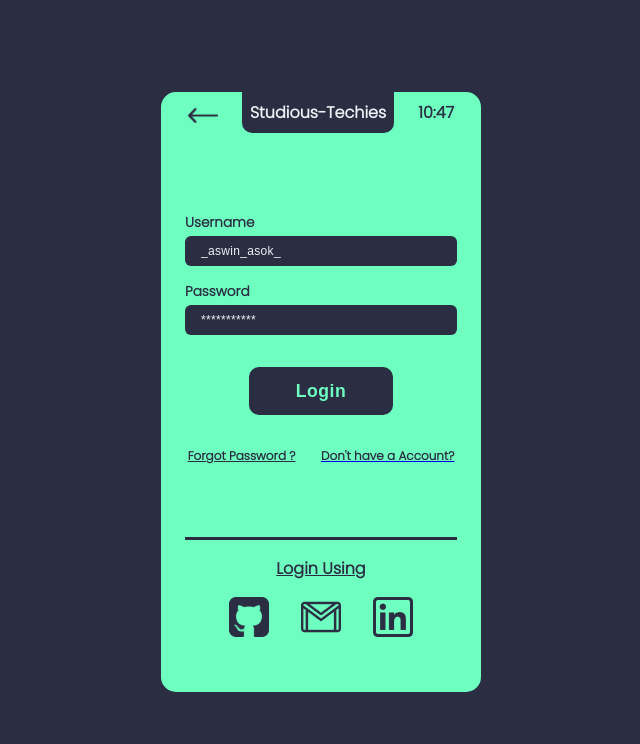
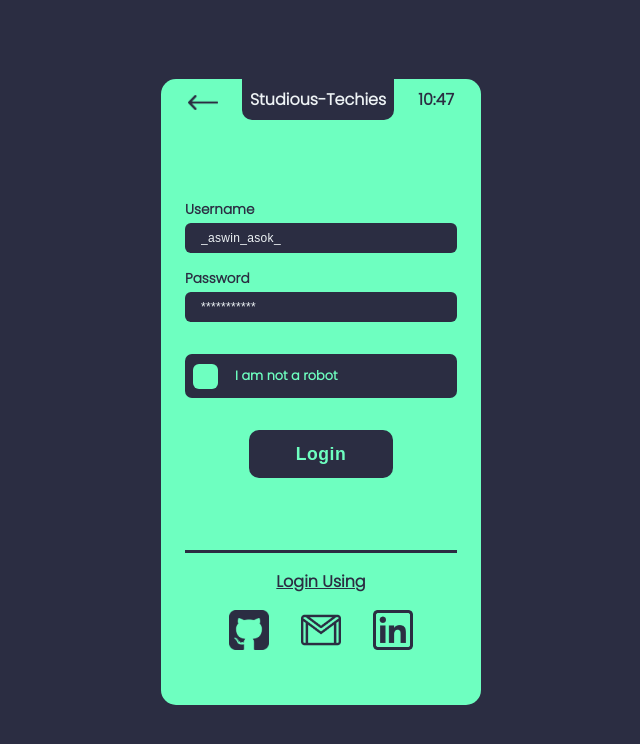
Before and after one commit to AswinAsok/Studious-Techies, a React (Create React App) app: page /login in a window 1280 px wide. Shown: the top 744 px of the page, without its empty margins (319-959 px from the left). Built offline with nearby package versions, Linux system fonts and the light colour scheme.

Commit message:
Design Changes

```diff
--- a/src/Home/Home.css
+++ b/src/Home/Home.css
@@ -79,4 +79,5 @@
 .card-content{
     font-size: 0.9rem;
     font-weight: bold;
+    text-align: center;
 }
--- a/src/Landing/Landing.jsx
+++ b/src/Landing/Landing.jsx
@@ -53,7 +53,6 @@ const Landing = () => {
             <Link to="/signup"><button className="logbtns">Sign Up</button></Link>
             <Link to="/login"><button className="logbtns">Login</button></Link>
           </div>
-
         </Grid>
       </div>
     </div>
--- a/src/Login/Login.css
+++ b/src/Login/Login.css
@@ -124,3 +124,89 @@
   width: 17rem;
   text-align: center;
 }
+
+.iamnotrobot{
+  background-color: #2b2d42;
+  color: #6effc0;
+  display: flex;
+  flex-direction: row;
+  font-weight: bold;
+  font-size: 0.8rem;
+  width: 17rem;
+  height: 2.75rem;
+  align-items: center;
+  border-radius: 7px;
+  margin-top: 2rem;
+
+}
+
+.container {
+  display: block;
+  position: relative;
+  padding-left: 35px;
+  cursor: pointer;
+  font-size: 22px;
+  -webkit-user-select: none;
+  -moz-user-select: none;
+  -ms-user-select: none;
+  user-select: none;
+
+}
+
+.box{
+  margin-top: 0.5rem;
+  margin-left: 0.5rem;
+
+}
+.container input {
+  opacity: 0;
+  cursor: pointer;
+  height: 0;
+  width: 0;
+
+}
+
+
+.checkmark {
+  position: absolute;
+  top: 0;
+  left: 0;
+  height: 25px;
+  width: 25px;
+  background-color: #6effc0;
+  border-radius: 6px;
+}
+
+
+.container:hover input ~ .checkmark {
+  background-color: #9cfcd2;
+}
+
+
+.container input:checked ~ .checkmark {
+  background-color: #2b2d42
+}
+
+.checkmark:after {
+  content: "";
+  position: absolute;
+  display: none;
+}
+
+
+.container input:checked ~ .checkmark:after {
+  display: block;
+}
+
+
+.container .checkmark:after {
+  left: 9px;
+  top: 5px;
+  width: 5px;
+  height: 10px;
+  border: solid white;
+  border-width: 0 3px 3px 0;
+  -webkit-transform: rotate(45deg);
+  -ms-transform: rotate(45deg);
+  transform: rotate(45deg);
+}
--- a/src/Login/Login.jsx
+++ b/src/Login/Login.jsx
@@ -60,6 +60,17 @@ const Login = () => {
               <input value="***********" className="input-field" type="text" />
             </div>
 
+            <div className="iamnotrobot">
+            <div className="box">
+                <label class="container">
+                  <input type="checkbox" />
+                  <span class="checkmark"></span>
+                </label>
+              </div>
+              <div className="text-robot">I am not a robot</div>
+            </div>
+
+
             <div className="sbtn">
               <Link to="/home">
                 <button className="login-button">Login</button>
@@ -73,10 +84,10 @@ const Login = () => {
                 justify="center"
                 alignItems="center"
               >
-                <div className="general-texttwo">Forgot Password ?</div>
+                {/* <div className="general-texttwo">Forgot Password ?</div>
                 <Link to="/signup">
                   <div className="general-textone">Don't have a Account?</div>
-                </Link>
+                </Link> */}
               </Grid>
             </div>
           </div>
--- a/src/SignUp/SignUp.jsx
+++ b/src/SignUp/SignUp.jsx
@@ -81,7 +81,9 @@ const SignUp = () => {
             </div>
 
             <div className="sbtn">
-              <button className="signup-button">Sign Up</button>
+              <Link to="/home">
+                <button className="signup-button">Sign Up</button>
+              </Link>
             </div>
           </div>
         </Grid>
```
